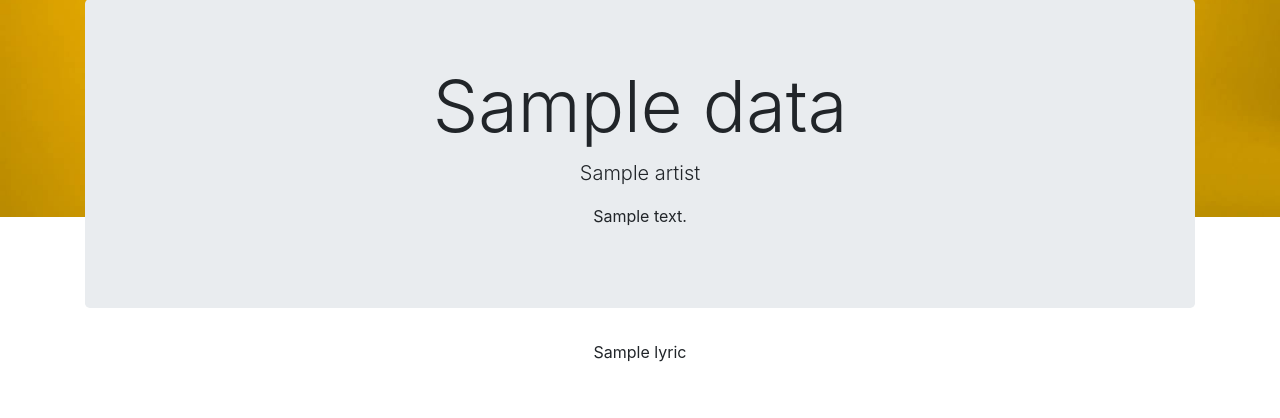
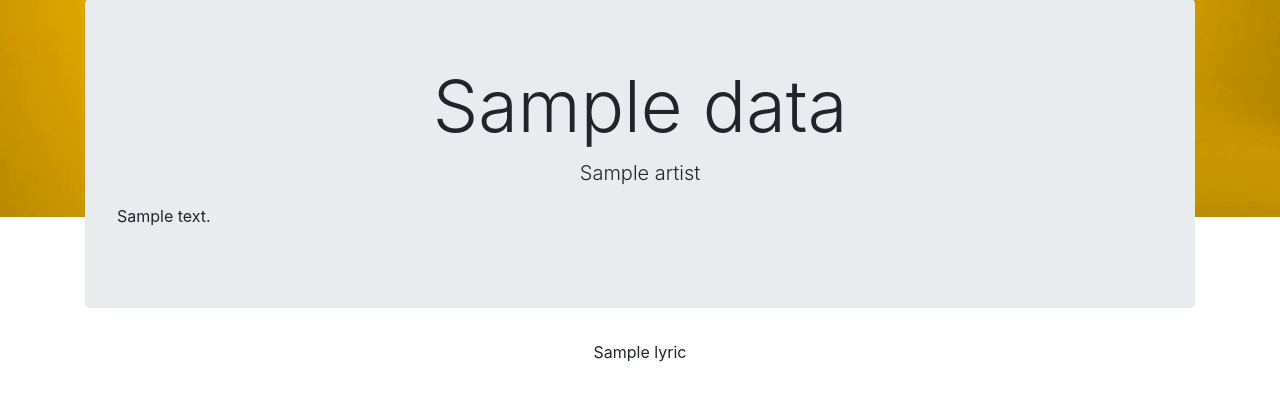
Before and after one commit to trantntran/FightingCode, a Flask app: template templates/home.html in a window 1280 px wide. Shown: the part 583-1001 px from the top of the page. Run offline with Flask 2, Linux system fonts and the light colour scheme; the template is opened without the code that fills it: most values are stand-ins (such as "Sample title", 1, 10 or a date in 2020); some libraries are stand-ins or nearby versions.

Commit message:
added description and writer

```diff
--- a/main.py
+++ b/main.py
@@ -12,7 +12,7 @@ def index():
     if request.method == 'POST':
       search_input = request.form.get('search_input')
 
-    data = scrap_lyric(search_input)    #{'artist': artist, 'title': title, 'description': description, 'lyric': lyric}
+    data = scrap_lyric(search_input)    #{'artist': artist, 'title': title, 'description': description, 'lyric': lyric, "writer":writer}
 
     return render_template('home.html', data=data)
 
--- a/static/styles/main.css
+++ b/static/styles/main.css
@@ -38,8 +38,17 @@ main{
     width: 0.8rem;
 }
 
+/* Lyrics */
 .lyrics {
     text-align: center;
+}
+.lyrics-description{
+    text-align: justify;
+
+}
+
+.lyrics-writer{
+    font-size: 0.6rem;
 }
 
 
--- a/templates/home.html
+++ b/templates/home.html
@@ -38,11 +38,13 @@
     <div class="container salary-axis mt-5">
         <div class="row">
             <div id="Lyrics" class="col-12">
-                <!-- Data Structure {'artist': artist, 'title': title, 'description': description, 'lyric': lyric} -->
+                <!-- Data Structure {'artist': artist, 'title': title, 'description': description, 'lyric': lyric,  "writer":writer} -->
                 <div class="jumbotron text-center">
                     <h1 class="display-3">{{data.title}}</h1>
                     <p class="lead">{{data.artist}}</p>
-                    <p>{{data.description}}</p>
+                    <p class="lyrics-description">{{data.description}}</p>
+                    <!-- <br> -->
+                    <!-- <p class="lyrics-writers">{{data.writer|safe}}</p> -->
                 </div>
             <div class="lyrics col-12 col-md-6 mx-auto mb-5">
                 {{data.lyric|safe}}
```
